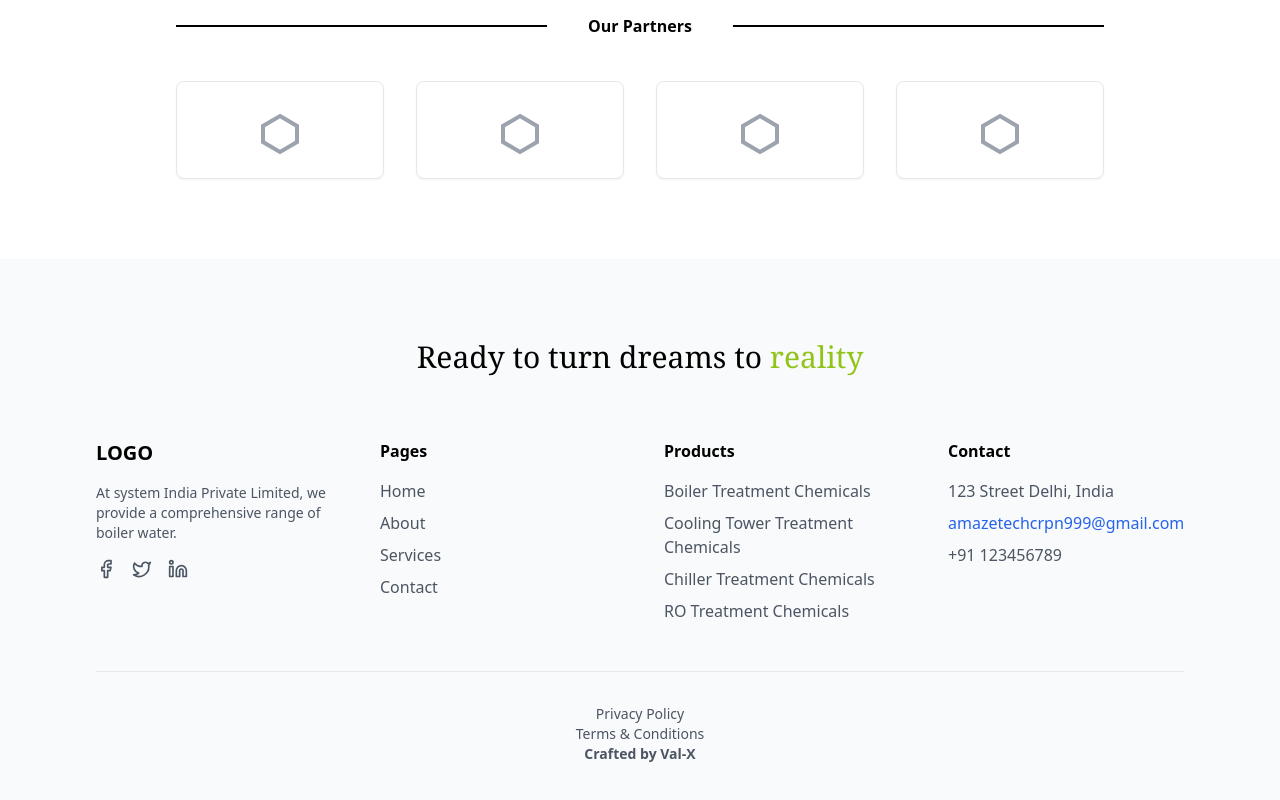
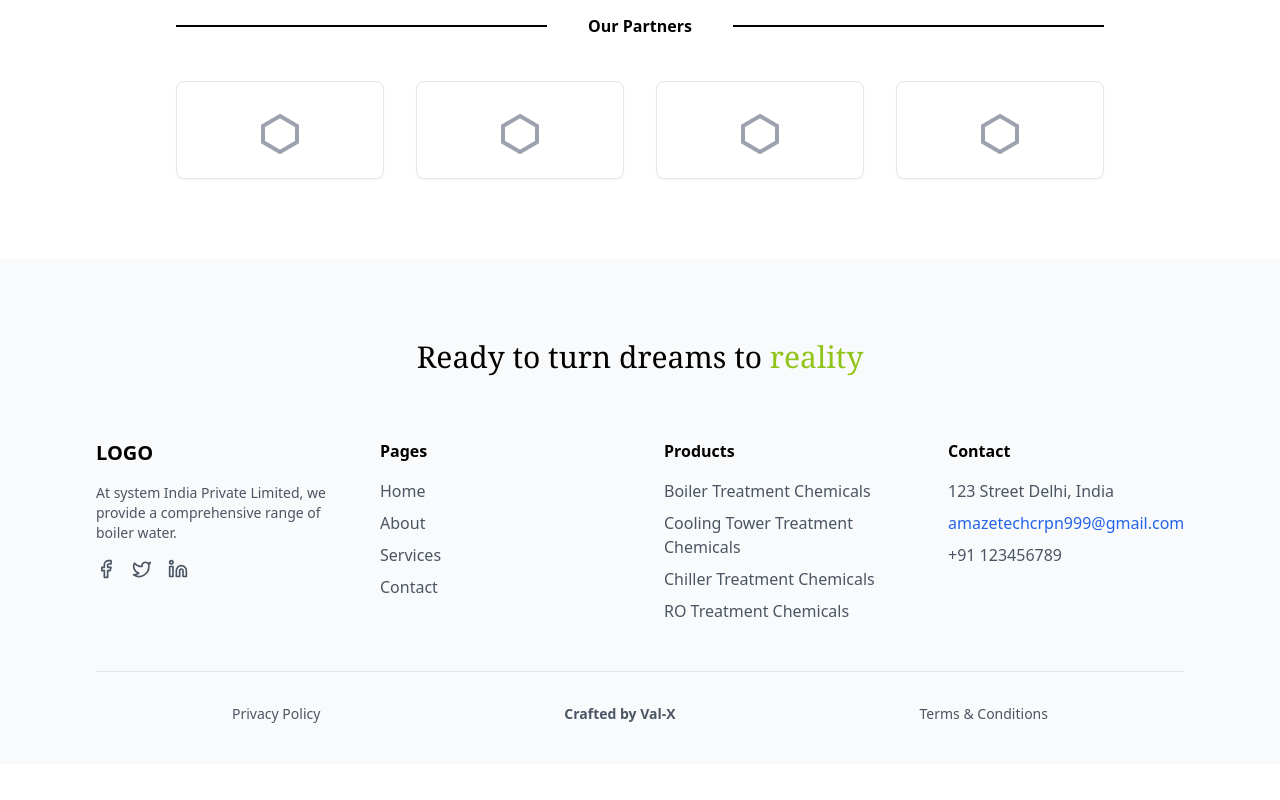
Before and after one commit to val-x/Amazetech_Static, a React (Create React App) app: page / in a window 1280 px wide. Shown: the part 2813-3613 px from the top of the page. After the commit the page ends 3577 px from the top, so only its background shows below. Built offline with nearby package versions, Linux system fonts and the light colour scheme.

Commit message:
Footer Alteration

```diff
--- a/src/components/Footer.js
+++ b/src/components/Footer.js
@@ -162,32 +162,28 @@ export default function Footer() {
             </b>
           </p>
         </div> */}
-        <div className="border-t pt-8 text-center text-sm text-gray-600">
-          <p>
+        <div className="border-t pt-8 text-center text-sm text-gray-600 flex justify-center">
+          <div className="flex justify-between md:w-3/4">
             <Link
               to="/PrivacyPolicy"
               className="text-gray-600 hover:text-[#90C418] block transition duration-300 ease-in-out"
             >
               Privacy Policy
             </Link>
+            <a
+              href="https://www.val-x.in/"
+              target="blank"
+              className="hover:text-[#90C418] transition duration-300 ease-in-out font-bold"
+            >
+              Crafted by Val-X
+            </a>
             <Link
               to="/TermsAndConditions"
               className="text-gray-600 hover:text-[#90C418] block transition duration-300 ease-in-out"
             >
               Terms & Conditions
             </Link>
-          </p>
-          <p>
-            <b>
-              <a
-                href="https://www.val-x.in/"
-                target="blank"
-                className="hover:text-[#90C418] transition duration-300 ease-in-out"
-              >
-                Crafted by Val-X
-              </a>
-            </b>
-          </p>
+          </div>
         </div>
       </div>
     </footer>
```
